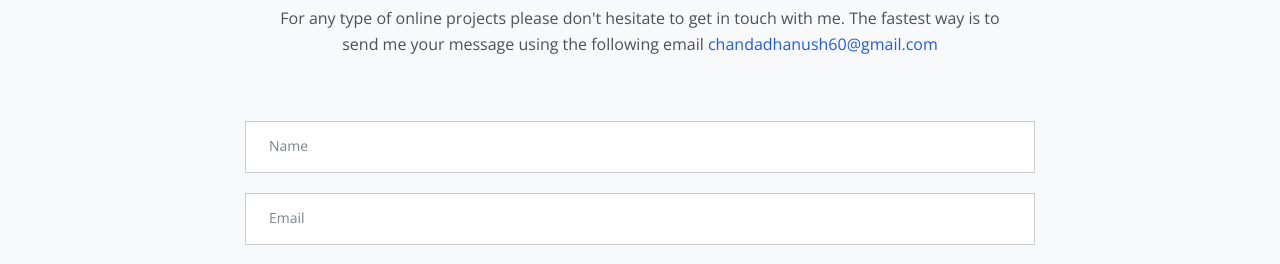
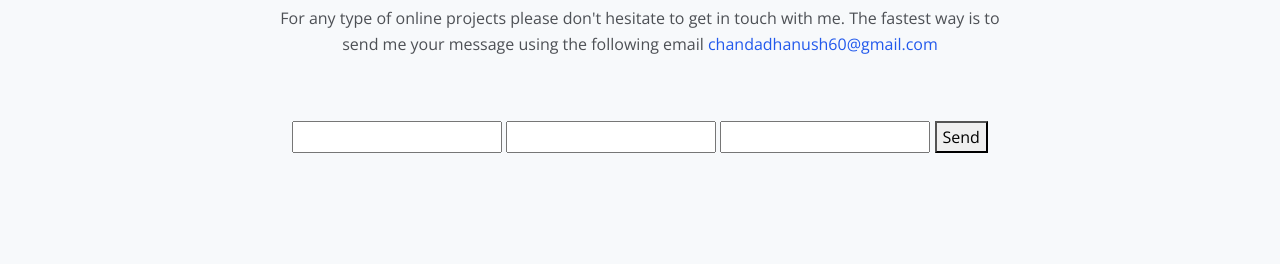
Before and after one commit to Dhannuchanda/Dhannu, a plain HTML site: page index.htm in a window 1280 px wide. Shown: the part 4805-5069 px from the top of the page. Drawn offline with nearby package versions, Linux system fonts and the light colour scheme.

Commit message:
index.htm

```diff
--- a/index.htm
+++ b/index.htm
@@ -389,7 +389,7 @@
                     <!-- Contact Form -->
 
 		   <form id="contactForm" action="https://getform.io/f/bpjneqnb" method="POST" enctype="multipart/form-data">
-                        <div class="form-group">
+<!--                         <div class="form-group">
                             <input type="text" class="form-control-input" id="cname" required>
                             <label class="label-control" for="cname">Name</label>
                         </div>
@@ -403,7 +403,12 @@
                         </div>
                         <div class="form-group">
                             <button type="submit" class="form-control-submit-button">Submit</button>
-                        </div>
+                        </div> -->
+			     <input type="text" name="name">
+  <input type="email" name="email">
+  <input type="text" name="message">
+  <button type="submit">Send</button>
+</form>
                     </form>
                     <!-- end of contact form -->
 
```
